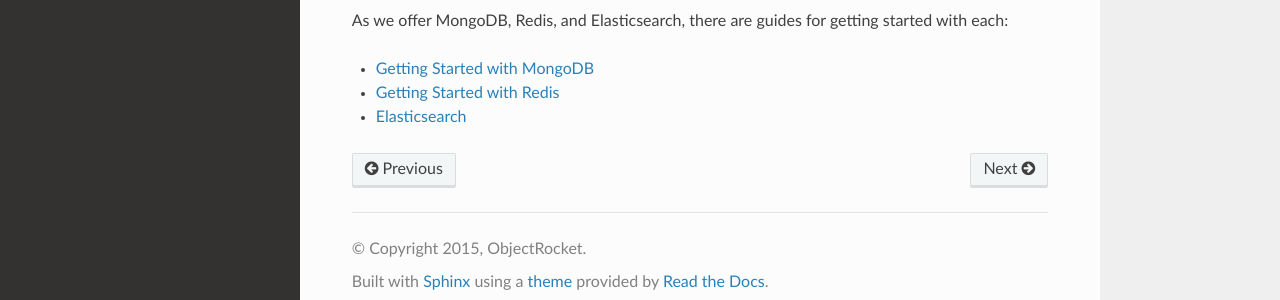
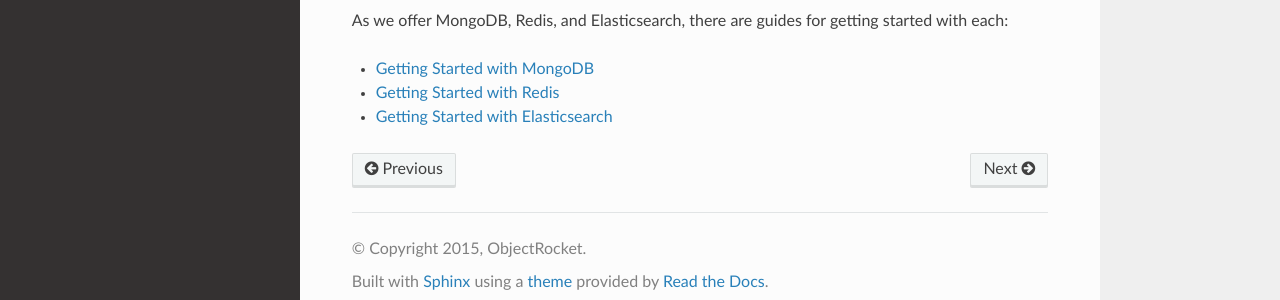
Before and after one commit to zcorleissen/documentation, a Sphinx documentation site: the page built from source/getting_started.rst, in a window 1280 px wide and 1021 px high. Shown: the part 703-1003 px from the top of the window. Built offline with Sphinx 7.4.7 and the Read the Docs theme 2.0.0, drawn with Linux system fonts in a browser that asks for light colours.

Commit message:
Route to ES getting started instead of main ES page.

```diff
--- a/source/getting_started.rst
+++ b/source/getting_started.rst
@@ -24,4 +24,4 @@
 
 - :doc:`redis_getting_started`
 
-- :doc:`elastic`
+- :doc:`elastic_getting_started`
```
